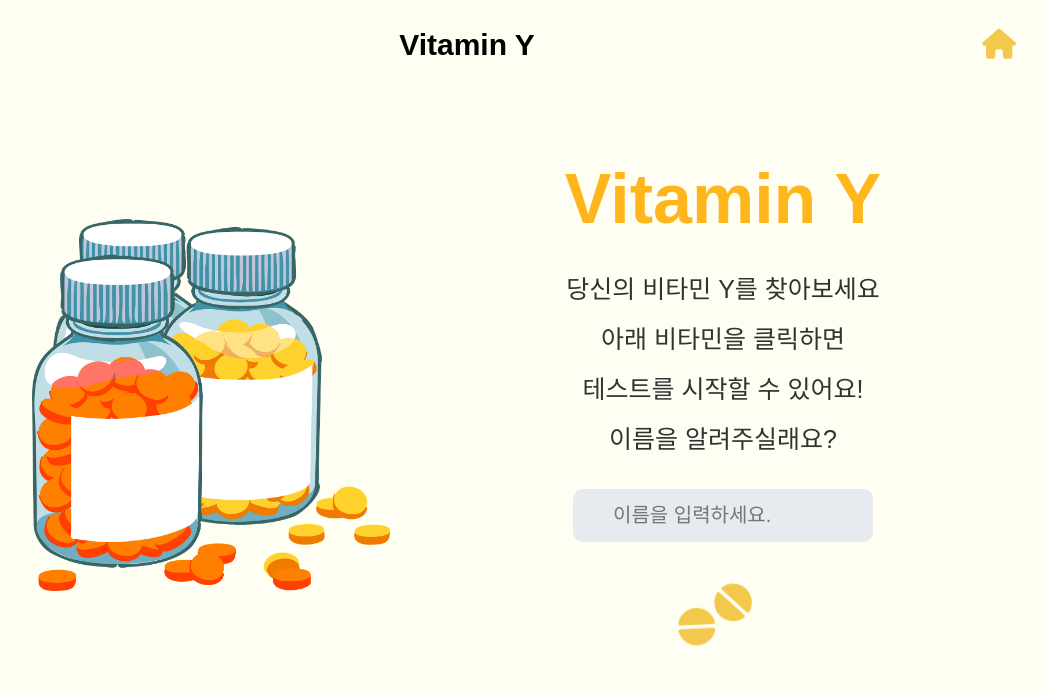
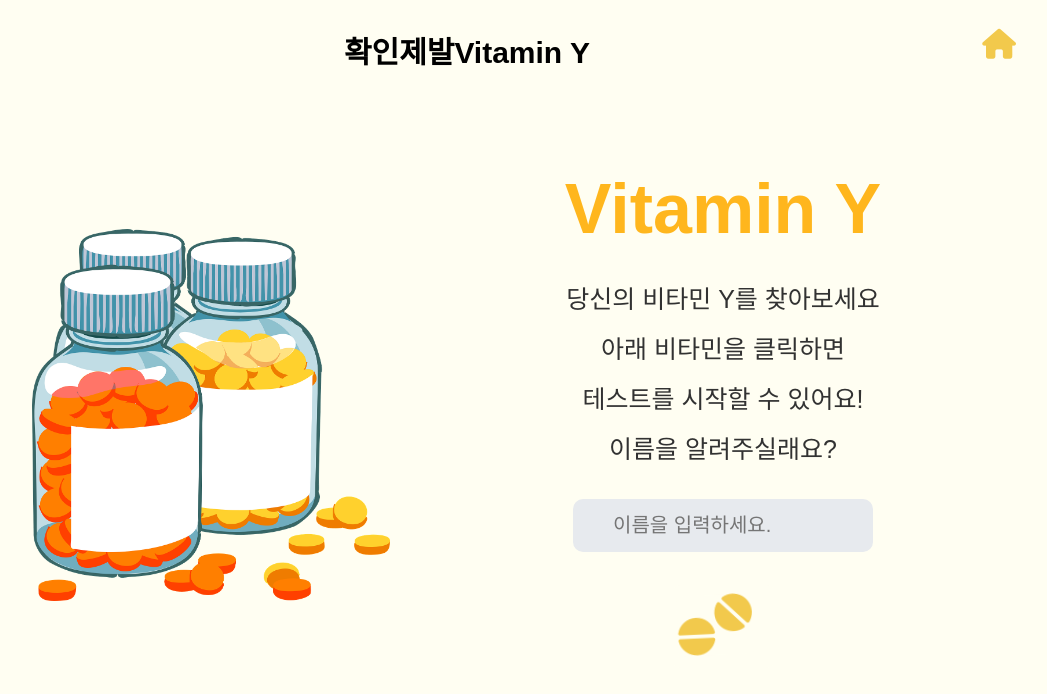
Before and after one commit to CodeSoom/project-react-3-Najeong-Kim, a React app: page / in a window 1280 px wide. Shown: the top 694 px of the page, without its empty margins (173-1220 px from the left). Built offline with nearby package versions, Linux system fonts and the light colour scheme; a web font is replaced by a local one.

Commit message:
배포 확인

```diff
--- a/src/App.jsx
+++ b/src/App.jsx
@@ -44,7 +44,7 @@ export default function App() {
       <Desktop>
         <Header>
           <span />
-          <h1>Vitamin Y</h1>
+          <h1>확인제발Vitamin Y</h1>
           <Link to="/" data-testid="home" onClick={handleClickClear}><i className="fas fa-home" /></Link>
         </Header>
         <Switch>
```
Also changed, not shown: 1 other file (tests, documents, lock files or other folders).
